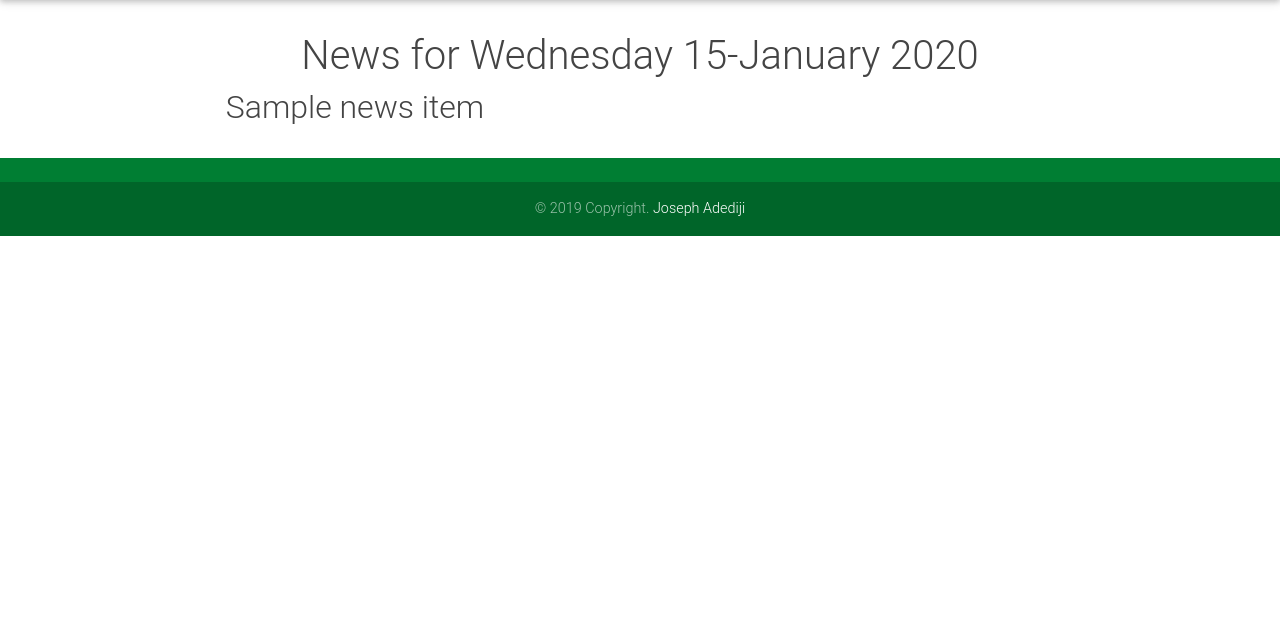
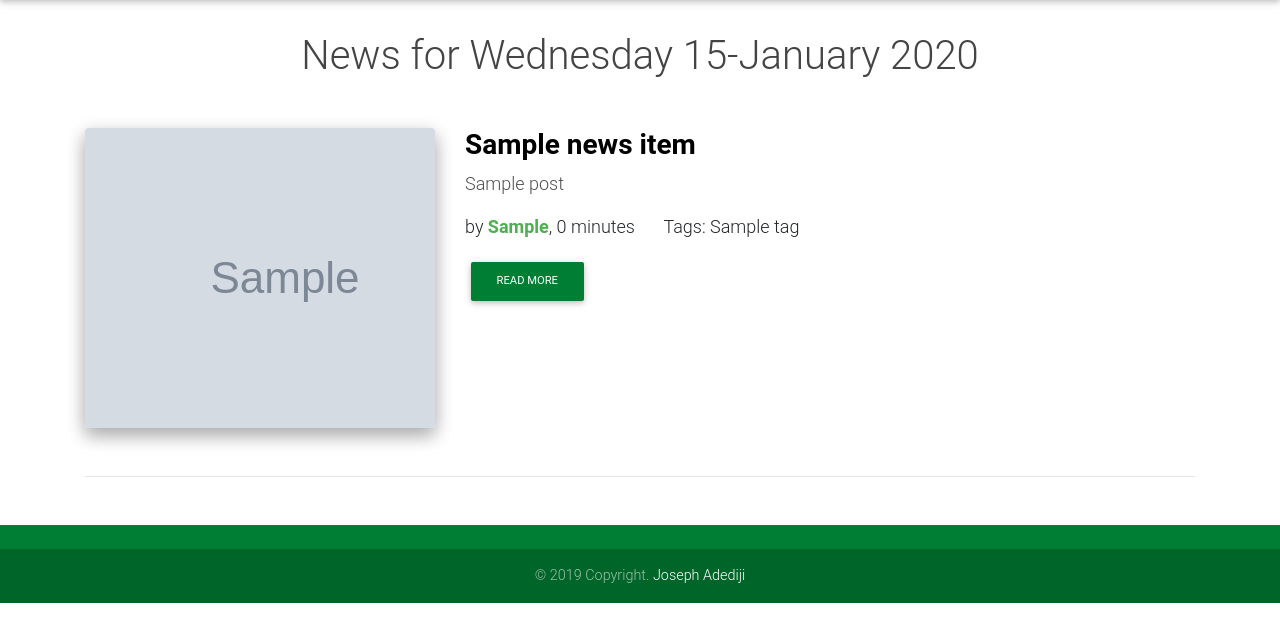
Before and after one commit to josylad/Moringa-Tribune, a Django app: template news/templates/all-news/past-news.html in a window 1280 px wide. Shown: the part 66-708 px from the top of the page. Run offline with Django 3.2, Linux system fonts and the light colour scheme; the template is opened without the code that fills it: most values are stand-ins (such as "Sample title", 1, 10 or a date in 2020); grey boxes marked "Sample" are stand-in pictures; some libraries are stand-ins or nearby versions.

Commit message:
Update paste news result page html layout

```diff
--- a/news/templates/all-news/past-news.html
+++ b/news/templates/all-news/past-news.html
@@ -9,13 +9,50 @@
         <!-- Looping through news   -->
         {% for news_item in news %}
 
-        <div class="row">
-          <!-- displaying News articles -->
-          <div class="col-xs-6 col-sm-6 col-md-6 col-lg-6">
-            <h2 class="text-center"> {{ news_item.title }} </h2>
-          </div>
+        <section class="my-5">
 
-        </div>
+            <div class="row">
+
+              <!-- Grid column -->
+              <div class="col-lg-5 col-xl-4">
+
+                <!-- Featured image -->
+                <div class="view overlay rounded z-depth-2 mb-lg-0 mb-4">
+                    <img src="{{news_item.article_image.url}}"  class="img-responsive" alt="{{news_item.title}} image">
+                <div class="mask rgba-white-slight"></div>
+
+                </div>
+
+              </div>
+              <!-- Grid column -->
+
+              <!-- Grid column -->
+              <div class="col-lg-7 col-xl-8">
+
+                <!-- Post title -->
+                <h3><a class="font-weight-bold mb-3 black-text" href="/article/{{news_item.id}}">{{ news_item.title }}</a></h3>
+                <!-- Excerpt -->
+                <p class="dark-grey-text">{{ news_item.post|truncatechars:400 }}</p>
+                <!-- Post data -->
+                <p>by <a class="font-weight-bold green-text" href="#!">{{news_item.editor.first_name}}</a>, {{news_item.pub_date|timesince}}
+                  <span class="ml-4"></span> <span> Tags: {{ news_item.tags.all|join:", "}}
+
+                  </span>
+
+                </p>
+                <!-- Read more button -->
+              <a class="btn success-color-dark text-white btn-md" href="/article/{{news_item.id}}">Read more</a>
+              </div>
+              <!-- Grid column -->
+
+            </div>
+            <!-- Grid row -->
+
+            <hr class="my-5">
+
+
+
+          </section>
 
         {% empty %}
         <div class="row">
```
